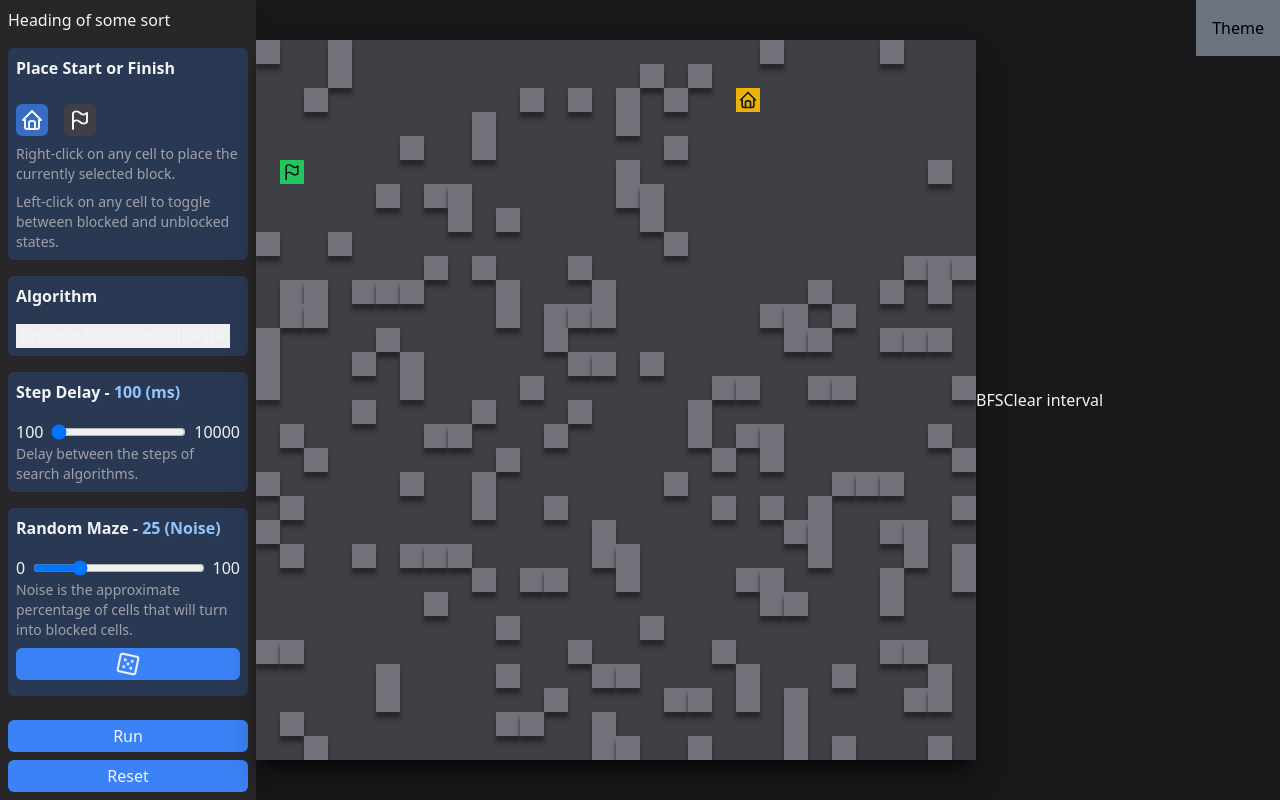
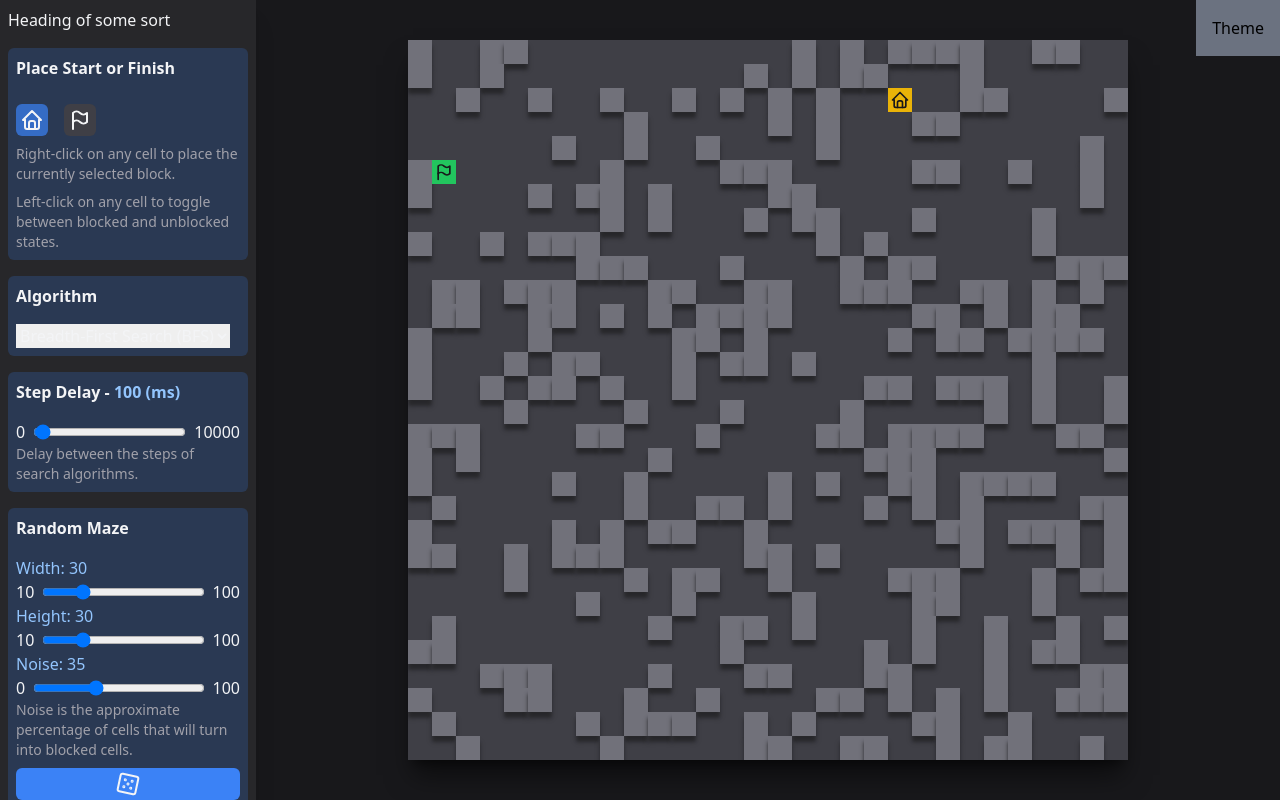
Before and after one commit to viconx98/path_finder_viz, a React (Vite) app: page / in a window 1280 px wide. Built offline with nearby package versions, Linux system fonts and the light colour scheme.

Commit message:
Wire up controls + Swap mazeHeight and mazeWidth which were previously misused + Button component + Random maze generation with height, width, and noise + Pulse animation on found path + Refactor and clean up

```diff
--- a/package.json
+++ b/package.json
@@ -18,6 +18,7 @@
     "react-redux": "^8.0.5"
   },
   "devDependencies": {
+    "@types/lodash": "^4.14.191",
     "@types/react": "^18.0.26",
     "@types/react-dom": "^18.0.9",
     "@vitejs/plugin-react": "^3.0.0",
--- /dev/null
+++ b/src/components/Button.tsx
@@ -0,0 +1,25 @@
+import classNames from "classnames"
+import { PropsWithChildren } from "react"
+
+type ButtonProps = PropsWithChildren & {
+    onClick: (event: React.MouseEvent<HTMLButtonElement>) => void
+    fullWidth?: boolean
+    disabled?: boolean
+    className?: string
+}
+
+const Button = ({ children, onClick, fullWidth = false, disabled = false, className = "" }: ButtonProps) => {
+    return <button
+        className={classNames(
+            "flex my-2 justify-center p-1 bg-blue-500 active:bg-blue-500/70 disabled:bg-zinc-700 disabled:shadow-none rounded-md transition-all",
+            fullWidth ? "w-full" : "w-fit",
+            className
+        )}
+        disabled={disabled}
+        onClick={onClick}
+    >
+        {children}
+    </button>
+}
+
+export default Button
--- a/src/components/Cell.tsx
+++ b/src/components/Cell.tsx
@@ -36,8 +36,8 @@ const Cell = ({ cell, cellRowIdx, cellColIdx, isVisited = false, isPath = false
             cell.state === "block" ? "bg-zinc-500 shadow-[0px_6px_4px_0_#27272a]" : "",
             cell.state === "finish" ? "bg-green-500" : "",
             cell.state === "start" ? "bg-yellow-500" : "",
-            isVisited && cell.state !== "start" && cell.state !== "finish" ? "bg-orange-500/50" : "",
-            isPath && cell.state !== "start" && cell.state !== "finish" ? "bg-green-500/50" : ""
+            (isVisited && cell.state !== "start" && cell.state !== "finish") ? "bg-orange-500/50" : "",
+            (isPath && cell.state !== "start" && cell.state !== "finish") ? "bg-green-500/50 animate-pulse" : ""
         )}>
         {
             cell.state === "start" && <TbHome className="h-5 w-5 text-zinc-900"/>
--- a/src/components/Sidebar.tsx
+++ b/src/components/Sidebar.tsx
@@ -1,16 +1,62 @@
 import { useAppDispatch, useAppSelector } from "../hooks/redux"
 import { TbHome, TbFlag, TbDice5 } from "react-icons/tb"
 import classNames from "classnames"
-import React, { MouseEventHandler } from "react"
-import { setControls } from "../slices/visualizerSlice"
+import React, { useEffect, useRef } from "react"
+import { initializeMaze, performReset, runAlgorithmLoop, setControls, setIsInitializationComplete, setupAlgorithmLoop } from "../slices/visualizerSlice"
+import Button from "./Button"
+import * as _ from "lodash"
 
-// TODO: Clean up hard coded stuff
+// TODO: Major refactoring
 const Sidebar = () => {
     const dispatch = useAppDispatch()
-    const { controls, algorithmStatus } = useAppSelector(state => state.visualizer)
+    const { controls, algorithmStatus, shouldDisableControls } = useAppSelector(state => state.visualizer)
+    const intervalRef = useRef<number | null>(null)
+
+    useEffect(() => {
+        if (algorithmStatus === "completed") {
+            if (intervalRef.current) {
+                clearInterval(intervalRef.current)
+            }
+        }
+    }, [algorithmStatus])
+
+    const handleRunClick = () => {
+        if (algorithmStatus !== "stopped") return
+
+        dispatch(setupAlgorithmLoop())
+
+        intervalRef.current = setInterval(() => {
+            dispatch(runAlgorithmLoop())
+        }, controls.currentStepDelay)
+    }
+
+    const handleAlgorithmChange = (event: React.ChangeEvent<HTMLSelectElement>) => {
+        dispatch(setControls({ ...controls, currentAlgorithm: (event.target.value as any) }))
+    }
 
     const handleSpecialBlockChange = (selectedBlock: "startBlock" | "finishBlock") => {
         dispatch(setControls({ ...controls, currentSpecialBlock: selectedBlock }))
+    }
+
+    const handleStepDelayChange = (event: React.ChangeEvent<HTMLInputElement>) => {
+        dispatch(setControls({
+            ...controls,
+            currentStepDelay: event.target.valueAsNumber
+        }))
+    }
+
+    const handleMazeWidthChange = (event: React.ChangeEvent<HTMLInputElement>) => {
+        dispatch(setControls({
+            ...controls,
+            currentMazeWidth: event.target.valueAsNumber
+        }))
+    }
+
+    const handleMazeHeightChange = (event: React.ChangeEvent<HTMLInputElement>) => {
+        dispatch(setControls({
+            ...controls,
+            currentMazeHeight: event.target.valueAsNumber
+        }))
     }
 
     const handleRandomNoiseChange = (event: React.ChangeEvent<HTMLInputElement>) => {
@@ -20,14 +66,23 @@ const Sidebar = () => {
         }))
     }
 
-    const handleStepDelayChange = (event: React.ChangeEvent<HTMLInputElement>) => {
-        dispatch(setControls({
-            ...controls,
-            currentStepDelay: event.target.valueAsNumber
-        }))
+    const handleRandomMazeClick = () => {
+        dispatch(setIsInitializationComplete(false))
+        dispatch(initializeMaze())
     }
 
-    return <aside className="w-64 h-screen overflow-y-auto flex flex-col gap-4 p-2 bg-zinc-400 dark:bg-zinc-800 shadow-xl">
+    const handleResetClick = () => {
+        if (intervalRef.current) {
+            clearInterval(intervalRef.current)
+        }
+
+        dispatch(setIsInitializationComplete(false))
+        dispatch(performReset())
+    }
+
+
+
+    return <aside className="w-64 min-w-[256px] h-screen overflow-y-auto flex flex-col gap-4 p-2 bg-zinc-400 dark:bg-zinc-800 shadow-xl">
         <div>
             Heading of some sort
         </div>
@@ -71,7 +126,7 @@ const Sidebar = () => {
 
         <div className="rounded-md bg-blue-500/20 p-2">
             <p className="font-semibold mb-4">Algorithm</p>
-            <select name="algorithm" id="algorithm">
+            <select name="algorithm" id="algorithm" defaultValue="bfs" onChange={handleAlgorithmChange}>
                 <option value="bfs">Breadth-First Search (BFS)</option>
                 <option value="dfs">Depth-First Search (DFS)</option>
             </select>
@@ -81,14 +136,14 @@ const Sidebar = () => {
             <p className="font-semibold mb-4">Step Delay - <span className="text-blue-300">{controls.currentStepDelay} (ms)</span></p>
             <div className="flex flex-col items-center">
                 <div className="w-full flex gap-2">
-                    <p>100</p>
+                    <p>0</p>
                     <input
                         className="w-full"
                         type="range"
                         value={controls.currentStepDelay}
                         max={10000}
-                        min={100}
-                        step={100}
+                        min={0}
+                        step={10}
                         onChange={handleStepDelayChange}
                     />
                     <p>10000</p>
@@ -98,8 +153,43 @@ const Sidebar = () => {
         </div>
 
         <div className="rounded-md bg-blue-500/20 p-2">
-            <p className="font-semibold mb-4">Random Maze - <span className="text-blue-300">{controls.randomMazeNoise} (Noise)</span></p>
-            <div className="flex flex-col items-center">
+            <p className="font-semibold mb-4">Random Maze</p>
+            <div className="flex flex-col items-start">
+                <span className="text-blue-300">Width: {controls.currentMazeWidth} </span>
+                <div className="w-full flex gap-2">
+                    <p>10</p>
+                    <input
+                        className="w-full"
+                        type="range"
+                        value={controls.currentMazeWidth}
+                        max={100}
+                        min={10}
+                        step={1}
+                        onChange={handleMazeWidthChange}
+                    />
+                    <p>100</p>
+                </div>
+            </div>
+
+            <div className="flex flex-col items-start">
+                <span className="text-blue-300">Height: {controls.currentMazeHeight} </span>
+                <div className="w-full flex gap-2">
+                    <p>10</p>
+                    <input
+                        className="w-full"
+                        type="range"
+                        value={controls.currentMazeHeight}
+                        max={100}
+                        min={10}
+                        step={1}
+                        onChange={handleMazeHeightChange}
+                    />
+                    <p>100</p>
+                </div>
+            </div>
+
+            <div className="flex flex-col items-start">
+                <span className="text-blue-300">Noise: {controls.randomMazeNoise} </span>
                 <div className="w-full flex gap-2">
                     <p>0</p>
                     <input
@@ -114,19 +204,33 @@ const Sidebar = () => {
                     <p>100</p>
                 </div>
             </div>
+
+
             <p className="text-zinc-400 text-sm">Noise is the approximate percentage of cells that will turn into blocked cells.</p>
-            <button className="w-full flex my-2 justify-center p-1 bg-blue-500 rounded-md">
+            <Button
+                fullWidth
+                onClick={handleRandomMazeClick}
+            >
                 <TbDice5 className="rotate-12 w-6 h-6" />
-            </button>
+            </Button>
         </div>
 
         <div className="mt-auto">
-            <button className="w-full flex my-2 justify-center p-1 bg-blue-500 rounded-md">
-                Run
-            </button>
-            <button className="w-full flex my-2 justify-center p-1 bg-blue-500 rounded-md">
+            <Button
+                fullWidth
+                disabled={algorithmStatus === "running"}
+                onClick={handleRunClick}
+            >
+                {
+                    algorithmStatus === "running" ? "Running" : "Run"
+                }
+            </Button>
+            <Button
+                fullWidth
+                onClick={handleResetClick}
+            >
                 Reset
-            </button>
+            </Button>
         </div>
     </aside>
 }
--- a/src/pages/VisualizerPage.tsx
+++ b/src/pages/VisualizerPage.tsx
@@ -1,71 +1,48 @@
-import classnames from "classnames"
-import { useEffect, useRef } from "react"
+import { useEffect } from "react"
 import Cell from "../components/Cell"
 import Loading from "../components/Loading/Loading"
 import Sidebar from "../components/Sidebar"
 import { useAppDispatch, useAppSelector } from "../hooks/redux"
-import { initializeMaze, runAlgorithmLoop, setupAlgorithmLoop, setVisitedCell, toggleBlockCell } from "../slices/visualizerSlice"
-import { createRowId, generateVisitedMaze, isValidCell } from "../utils"
+import { initializeMaze } from "../slices/visualizerSlice"
+import { createRowId } from "../utils"
 
 const VisualizerPage = () => {
     const dispatch = useAppDispatch()
-    const intervalRef = useRef<number | null>(null)
     const { maze, visitedMaze, isInitializationComplete, algorithmStatus, validPath } = useAppSelector(state => state.visualizer)
 
     useEffect(() => {
         setTimeout(() => dispatch(initializeMaze()))
     }, [])
 
-    useEffect(() => {
-        console.log("useEffect", algorithmStatus)
-        if (algorithmStatus === "completed") {
-            if (intervalRef.current) {
-                console.log("intervalRef.current", intervalRef.current)
-                clearInterval(intervalRef.current)
-            }
-        }
-    }, [algorithmStatus])
+    return <div className="flex items-center">
+        <Sidebar />
 
-    const startPathFinding = () => {
-        if (algorithmStatus !== "stopped") return
-
-        dispatch(setupAlgorithmLoop())
-
-        intervalRef.current = setInterval(() => {
-            console.log("setInterval", algorithmStatus)
-            dispatch(runAlgorithmLoop())
-        })
-    }
-
-    return <div className="flex items-center">
-        <Sidebar/>
-
+        <section className="flex-1 flex flex-col justify-center items-center">
                 {
                     !isInitializationComplete && <Loading text="Building maze" />
                 }
 
                 {
-            isInitializationComplete && <section className="bg-white dark:bg-zinc-700 overflow-hidden shadow-xl dark:shadow-black/50">
+                    isInitializationComplete && <div className="bg-white dark:bg-zinc-700 shadow-xl overflow-hidden dark:shadow-black/50">
                         <div className="flex flex-col">
                             {
                                 maze.map((row, rowIdx) => <div
                                     key={createRowId(row)}
                                     className="flex">
                                     {
-                                row.map((cell, cellIdx) => <Cell
+                                        row.map((cell, colIdx) => <Cell
                                             key={cell.id}
                                             cell={cell}
                                             cellRowIdx={rowIdx}
-                                    cellColIdx={cellIdx}
-                                    isVisited={visitedMaze[rowIdx][cellIdx]}
-                                    // TODO: More efficient search
-                                    isPath={validPath.some(coord => coord[0] === rowIdx && coord[1] === cellIdx)}
+                                            cellColIdx={colIdx}
+                                            isVisited={visitedMaze[rowIdx][colIdx]}
+                                            isPath={validPath.some(coord => coord[0] === rowIdx && coord[1] === colIdx)}
                                         />)
                                     }
                                 </div>)
                             }
                         </div>
-            </section>
+                    </div>
                 }
 
                 {
@@ -73,30 +50,18 @@ const VisualizerPage = () => {
                         Path from start to finish doesn't exist with current movements
                     </p>
                 }
-
-
-        <button onClick={startPathFinding}>BFS</button>
-        <button onClick={() => {
-            if (intervalRef.current) clearInterval(intervalRef.current)
-        }}>Clear interval</button>
+            </section>
     </div>
 }
 
 export default VisualizerPage
 
-// TODO: Loading state for maze - DONE
-// TODO: Gracefully complete BFS/DFS - DONE
-// TODO: Collect path as the BFS/DFS runs - DONE
-// TODO: Mark the path once BFS/DFS is complete - DONE
-// TODO: Reset maze
-// TODO: Controls to place blocks, start and finish
-// TODO: Controls to choose between BFS or DFS
-// TODO: Control to randomly generate a maze
-// TODO: Control to select time between steps
 // TODO: Lock down the user interactions while BFS/DFS is running
 // TODO: Diagonal movements
 // TODO: Random maze that actually looks like maze instead of randomly scattered blocks
 
+// TODO: Optimize visited array
+// TODO: Optimize isPath search
 // TODO: Figure out why the loops slow down in the dev mode?
 // TODO: Check BFS/DFS behaviour
 // - If found, mark the finish right inside the offset loop instead of marking it after pop to stop the DFS from running redundantly
--- a/src/slices/visualizerSlice.ts
+++ b/src/slices/visualizerSlice.ts
@@ -2,6 +2,8 @@ import { createSlice, PayloadAction } from '@reduxjs/toolkit'
 import { generateMaze, generateVisitedMaze, isValidCell, OFFSETS_SIMPLE } from '../utils'
 
 type Controls = {
+    currentMazeWidth: number
+    currentMazeHeight: number
     currentSpecialBlock: "startBlock" | "finishBlock"
     currentAlgorithm: "bfs" | "dfs"
     currentStepDelay: number
@@ -9,29 +11,28 @@ type Controls = {
 }
 
 interface VisualizerState {
-    mazeWidth: number
-    mazeHeight: number
+    // Maze related state
+    // mazeWidth: number
+    // mazeHeight: number
     maze: Array<Array<CellData>>
     visitedMaze: boolean[][]
-
     startRowIdx: number
     startColIdx: number
     finishRowIdx: number
     finishColIdx: number
 
+    // Controls and UI related state
     isInitializationComplete: boolean
-
+    shouldDisableControls: boolean
     controls: Controls
 
+    // Algorithm related state
     array: [number, number, [number, number][]][]
     validPath: [number, number][]
-    algorithm: "bfs" | "dfs",
     algorithmStatus: "stopped" | "running" | "completed"
 }
 
 const initialState: VisualizerState = {
-    mazeWidth: 30,
-    mazeHeight: 30,
     maze: [],
     visitedMaze: [],
 
@@ -42,16 +43,18 @@ const initialState: VisualizerState = {
 
     isInitializationComplete: false,
 
+    shouldDisableControls: false,
     controls: {
+        currentMazeWidth: 30,
+        currentMazeHeight: 30,
         currentAlgorithm: "bfs",
         currentSpecialBlock: "startBlock",
         currentStepDelay: 100,
-        randomMazeNoise: 25
+        randomMazeNoise: 35
     },
 
     array: [],
     validPath: [],
-    algorithm: "bfs",
     algorithmStatus: "stopped"
 }
 
@@ -62,9 +65,9 @@ export const visualizerSlice = createSlice({
     initialState,
     reducers: {
         initializeMaze(state, action: PayloadAction<void>) {
-            const [maze, start, finish] = generateMaze(state.mazeWidth, state.mazeHeight, 20, false, false)
+            const [maze, start, finish] = generateMaze(state.controls.currentMazeWidth, state.controls.currentMazeHeight, state.controls.randomMazeNoise, false, false)
             state.maze = maze
-            state.visitedMaze = generateVisitedMaze(state.mazeWidth, state.mazeHeight)
+            state.visitedMaze = generateVisitedMaze(state.controls.currentMazeWidth, state.controls.currentMazeHeight)
 
             state.startRowIdx = start[0]
             state.startColIdx = start[1]
@@ -101,13 +104,6 @@ export const visualizerSlice = createSlice({
                 state.finishColIdx = cellColIdx
             }
         },
-        // TODO: Remove later
-        setVisitedCell(state, action: PayloadAction<[number, number]>) {
-            const cellRowIdx = action.payload[0]
-            const cellColIdx = action.payload[1]
-
-            state.visitedMaze[cellRowIdx][cellColIdx] = true
-        },
         setControls(state, action: PayloadAction<Controls>) {
             state.controls = action.payload
         },
@@ -124,7 +120,7 @@ export const visualizerSlice = createSlice({
                 return
             }
 
-            const currentCell = state.algorithm === "bfs" ? state.array.shift() : state.array.pop()
+            const currentCell = state.controls.currentAlgorithm === "bfs" ? state.array.shift() : state.array.pop()
 
             // Array is empty and there are no more cells to search, meaning no path was found
             if (currentCell === undefined) {
@@ -147,7 +143,7 @@ export const visualizerSlice = createSlice({
                 const nextRow = currentRow + offsetX
                 const nextCol = currentCol + offsetY
 
-                if (isValidCell(state.mazeWidth, state.mazeHeight, nextRow, nextCol)
+                if (isValidCell(state.controls.currentMazeWidth, state.controls.currentMazeHeight, nextRow, nextCol)
                     && !state.visitedMaze[nextRow][nextCol]
                     && state.maze[nextRow][nextCol].state !== "block") {
 
@@ -155,6 +151,14 @@ export const visualizerSlice = createSlice({
                     state.visitedMaze[nextRow][nextCol] = true
                 }
             }
+        },
+        performReset(state, action: PayloadAction<void>) {
+            state.array = []
+            state.validPath = []
+            state.algorithmStatus = "stopped"
+            state.visitedMaze = generateVisitedMaze(state.controls.currentMazeWidth, state.controls.currentMazeHeight)
+
+            state.isInitializationComplete = true
         }
     }
 })
@@ -162,11 +166,12 @@ export const visualizerSlice = createSlice({
 export const {
     initializeMaze,
     toggleBlockCell,
-    setVisitedCell,
     setupAlgorithmLoop,
     runAlgorithmLoop,
     setControls,
-    setStartOrFinishCell
+    setStartOrFinishCell,
+    performReset,
+    setIsInitializationComplete
 } = visualizerSlice.actions
 
 export default visualizerSlice.reducer
--- a/src/utils/index.ts
+++ b/src/utils/index.ts
@@ -13,8 +13,8 @@ export function generateMaze(
     defaultStart: boolean = true,
     defaultFinish: boolean = true): [CellData[][], [number, number], [number, number]] {
 
-    const maze = new Array(mazeWidth).fill(null).map(e => {
-        return new Array(mazeHeight).fill(null).map(e1 => {
+    const maze = new Array(mazeHeight).fill(null).map(e => {
+        return new Array(mazeWidth).fill(null).map(e1 => {
             const cell: CellData = {
                 id: nanoid(16),
                 state: "empty"
@@ -30,13 +30,13 @@ export function generateMaze(
         })
     })
     // TODO: Handle edge case where the randomly generated start and finish are same
-    const startRowIdx = defaultStart ? 0 : getRandomIntInclusive(0, mazeWidth - 1)
-    const startColIdx = defaultStart ? 0 : getRandomIntInclusive(0, mazeHeight - 1)
+    const startRowIdx = defaultStart ? 0 : getRandomIntInclusive(0, mazeHeight - 1)
+    const startColIdx = defaultStart ? 0 : getRandomIntInclusive(0, mazeWidth - 1)
 
     maze[startRowIdx][startColIdx].state = "start"
 
-    const finishRowIdx = defaultFinish ? mazeWidth - 1 : getRandomIntInclusive(0, mazeWidth - 1)
-    const finishColIdx = defaultFinish ? mazeHeight - 1 : getRandomIntInclusive(0, mazeHeight - 1)
+    const finishRowIdx = defaultFinish ? mazeWidth - 1 : getRandomIntInclusive(0, mazeHeight - 1)
+    const finishColIdx = defaultFinish ? mazeHeight - 1 : getRandomIntInclusive(0, mazeWidth - 1)
 
     maze[finishRowIdx][finishColIdx].state = "finish"
 
@@ -44,8 +44,8 @@ export function generateMaze(
 }
 
 export function generateVisitedMaze(mazeWidth: number, mazeHeight: number) {
-    const visitedMaze = new Array(mazeWidth).fill(null).map(e => {
-        return new Array(mazeHeight).fill(false)
+    const visitedMaze = new Array(mazeHeight).fill(null).map(e => {
+        return new Array(mazeWidth).fill(false)
     })
 
     return visitedMaze as boolean[][]
@@ -58,8 +58,8 @@ export function createRowId(cells: CellData[]) {
 
 // TODO: Maybe also check visited here for clarity
 export function isValidCell(mazeWidth: number, mazeHeight: number, cellRowIdx: number, cellColIdx: number) {
-    if (cellRowIdx < 0 || cellRowIdx >= mazeWidth) return false
-    if (cellColIdx < 0 || cellColIdx >= mazeHeight) return false
+    if (cellRowIdx < 0 || cellRowIdx >= mazeHeight) return false
+    if (cellColIdx < 0 || cellColIdx >= mazeWidth) return false
 
     return true
 }
```
Also changed, not shown: src/index.css (line endings or trailing spaces), 1 other file (tests, documents, lock files or other folders). Lines whose indentation alone changed are shown as unchanged.
